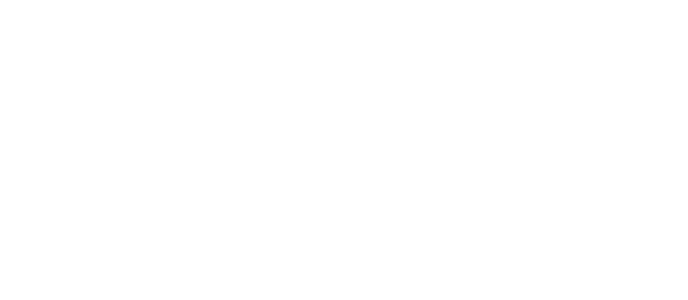
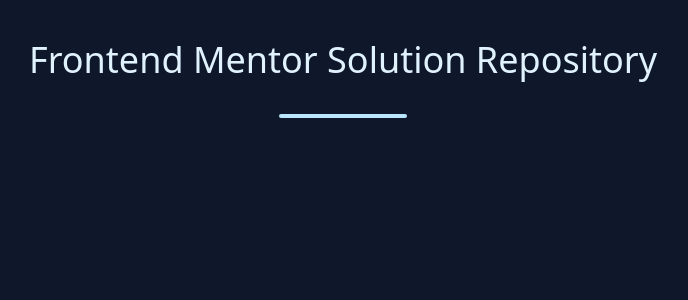
Before and after one commit to JamieKennedy/frontend-mentor, a React (Vite) app: page / in a window 1280 px wide. Shown: the top 300 px of the page, without its empty margins (297-985 px from the left). Built offline with nearby package versions, Linux system fonts and the light colour scheme.

Commit message:
Update homepage

```diff
--- a/index.html
+++ b/index.html
@@ -1,8 +1,8 @@
 <!DOCTYPE html>
-<html lang="en">
+<html lang="en" class="scrollbar-thin scrollbar-track-slate-900 scrollbar-thumb-gray-500">
   <head>
     <meta charset="UTF-8" />
-    <link rel="icon" type="image/svg+xml" href="/vite.svg" />
+    <link rel="icon" type="" href="/ProfilePictureInitials_NoBackground.png" />
     <meta name="viewport" content="width=device-width, initial-scale=1.0" />
     <title>Jamie Kennedyy | Frontend Mentor</title>
   </head>
--- a/package.json
+++ b/package.json
@@ -22,6 +22,9 @@
         "autoprefixer": "^10.4.13",
         "gh-pages": "^5.0.0",
         "postcss": "^8.4.21",
+        "prettier": "^2.8.4",
+        "prettier-plugin-tailwindcss": "^0.2.2",
+        "tailwind-scrollbar": "^2.1.0",
         "tailwindcss": "^3.2.6",
         "typescript": "^4.9.3",
         "vite": "^4.1.0"
--- a/src/App.tsx
+++ b/src/App.tsx
@@ -1,5 +1,15 @@
 function App() {
-    return <div></div>;
+    return (
+        <div className="min-h-screen w-full bg-slate-900 ">
+            <section className="align-items-center m-auto flex h-48 max-w-screen-2xl flex-col justify-evenly py-10 ">
+                <h1 className="text-center text-4xl text-sky-100">
+                    Frontend Mentor Solution Repository
+                </h1>
+                <div className="m-auto h-1 w-32 rounded-sm bg-sky-200"></div>
+            </section>
+            <section className="h-screen w-full "></section>
+        </div>
+    );
 }
 
 export default App;
--- a/tailwind.config.cjs
+++ b/tailwind.config.cjs
@@ -1,8 +1,8 @@
 /** @type {import('tailwindcss').Config} */
 module.exports = {
-  content: [],
-  theme: {
-    extend: {},
-  },
-  plugins: [],
-}
+    content: ["./index.html", "./src/**/*.{js,ts,jsx,tsx}"],
+    theme: {
+        extend: {},
+    },
+    plugins: [require("tailwind-scrollbar")],
+};
```
Also changed, not shown: public/ProfilePictureInitials_NoBackground.png (added), 1 other file (tests, documents, lock files or other folders).
